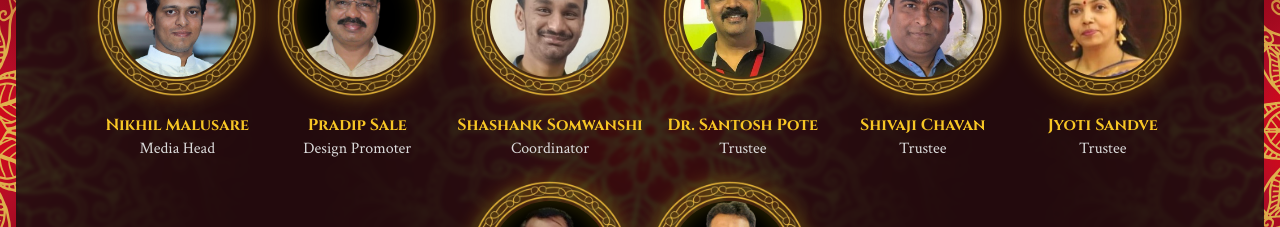
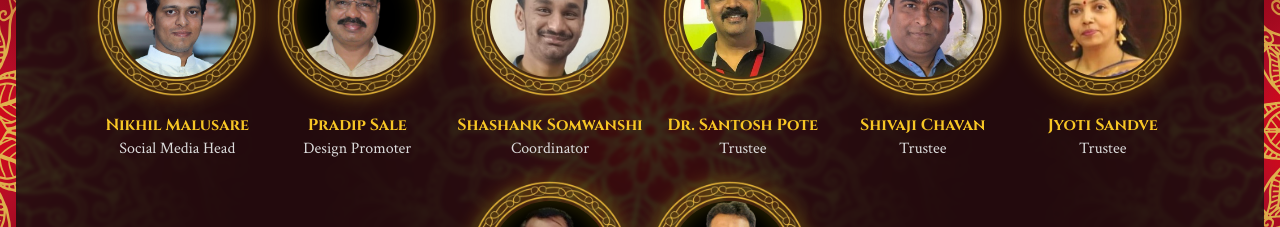
Before and after one commit to Knotxaadi/sanskrutik-kaladarpan, a React (Vite) app: page / in a window 1280 px wide. Shown: the part 3540-3767 px from the top of the page. Built offline with nearby package versions, Linux system fonts and the light colour scheme.

Commit message:
13/12/25 1

```diff
--- a/src/components/pages/Commitiee.jsx
+++ b/src/components/pages/Commitiee.jsx
@@ -55,7 +55,7 @@ const names = [
 const names_2 = [
   {
     name: "Nikhil Malusare",
-    position: "Media Head",
+    position: "Social Media Head",
     src: nikhil_malusare,
   },
   {
```
